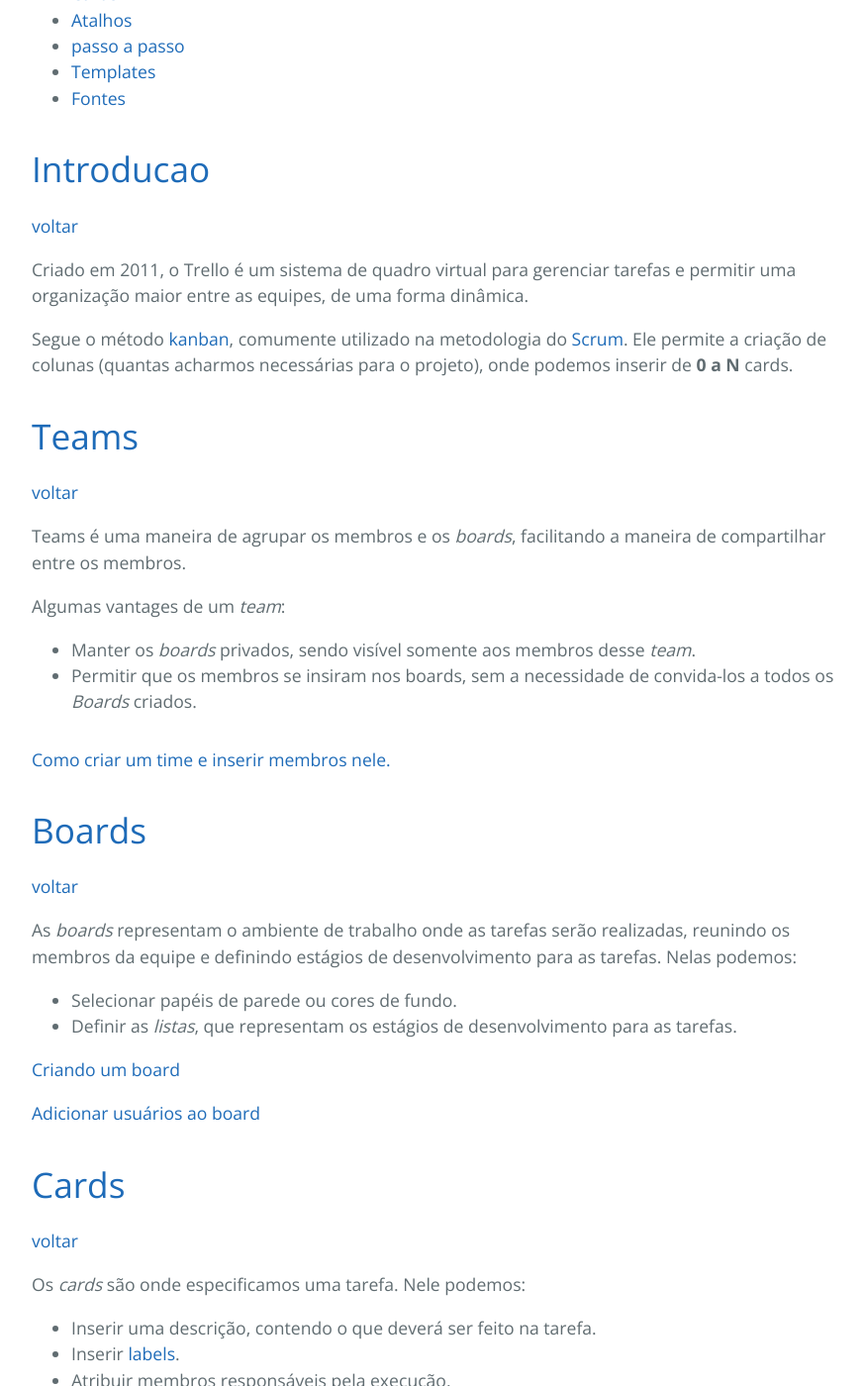
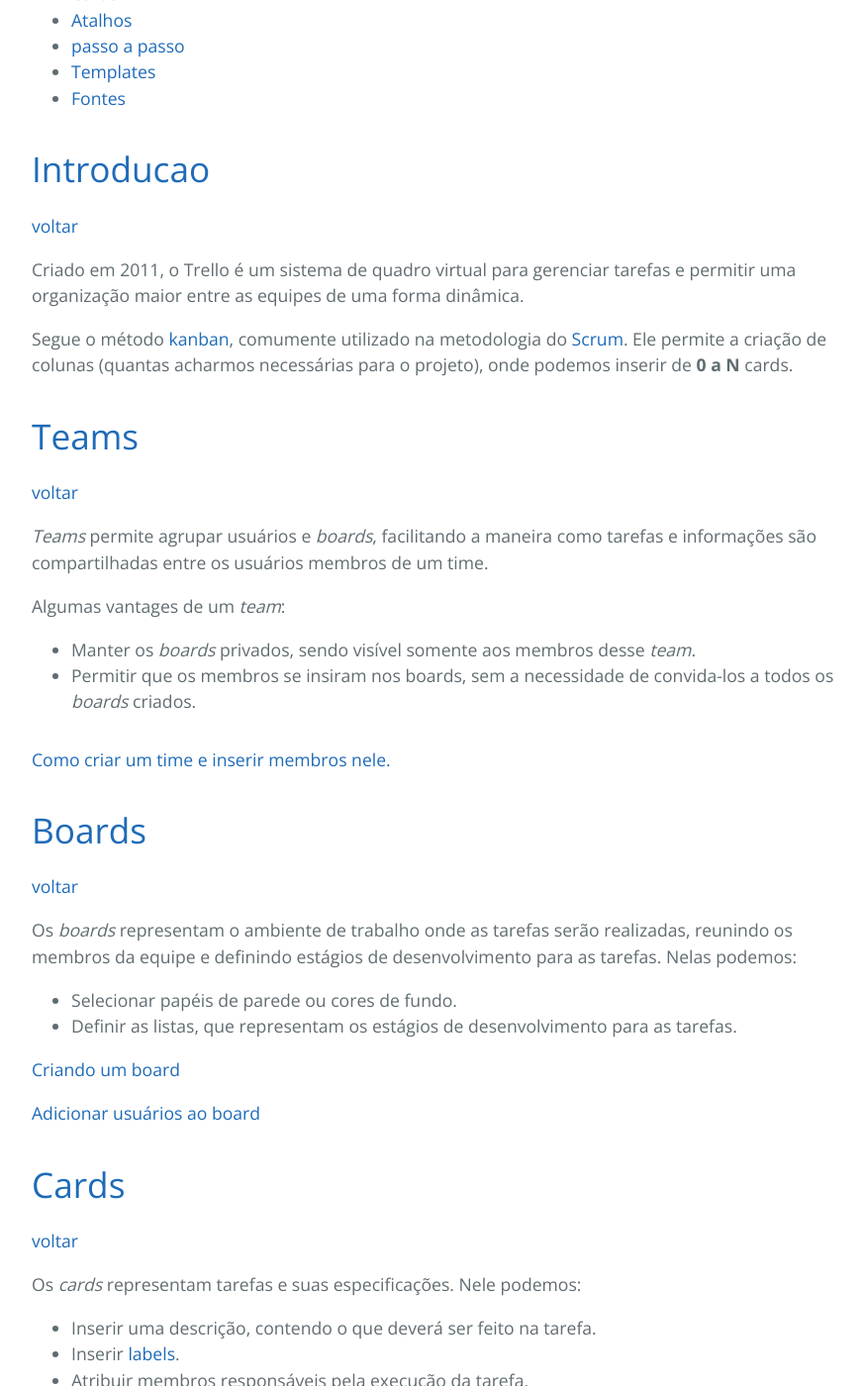
Before and after one commit to vert-capital/vert-capital.github.io, a Jekyll site: the page built from _posts/2018-07-16-treinamento-trello.md, in a window 1280 px wide and 1400 px high, scrolled down 624 px. Shown: the whole window at 99% size, without its empty margins (192-1065 px from the left). Built offline with Jekyll 4.4.1, drawn with Linux system fonts in a browser that asks for light colours; some of the changed text lies outside the part shown.

Commit message:
revisão de texto

```diff
--- a/_posts/2018-07-16-treinamento-trello.md
+++ b/_posts/2018-07-16-treinamento-trello.md
@@ -17,7 +17,7 @@ Treinamento sobre o Trello realizado no dia 16/07.
 # [Introducao][Introducao]
 [voltar][Voltar]
 
-Criado em 2011, o Trello é um sistema de quadro virtual para gerenciar tarefas e permitir uma organização maior entre as equipes, de uma forma dinâmica.
+Criado em 2011, o Trello é um sistema de quadro virtual para gerenciar tarefas e permitir uma organização maior entre as equipes de uma forma dinâmica.
 
 Segue o método [kanban][kanban], comumente utilizado na metodologia do [Scrum][scrum]. Ele permite a criação de colunas (quantas acharmos necessárias para o projeto),
 onde podemos inserir de **0 a N** cards.
@@ -25,11 +25,11 @@ onde podemos inserir de **0 a N** cards.
 # [Teams][Teams]
 [voltar][Voltar]
 
-Teams é uma maneira de agrupar os membros e os *boards*, facilitando a maneira de compartilhar entre os membros.
+*Teams* permite agrupar usuários e *boards*, facilitando a maneira como tarefas e informações são compartilhadas entre os usuários membros de um time.
 
 Algumas vantages de um *team*:
 * Manter os *boards* privados, sendo visível somente aos membros desse *team*.
-* Permitir que os membros se insiram nos boards, sem a necessidade de convida-los a todos os *Boards* criados.
+* Permitir que os membros se insiram nos boards, sem a necessidade de convida-los a todos os *boards* criados.
 
 #### [Como criar um time e inserir membros nele.][criando-um-time]
 
@@ -37,9 +37,9 @@ Algumas vantages de um *team*:
 # [Boards][Boards]
 [voltar][Voltar]
 
-As *boards* representam o ambiente de trabalho onde as tarefas serão realizadas, reunindo os membros da equipe e definindo estágios de desenvolvimento para as tarefas. Nelas podemos:
+Os *boards* representam o ambiente de trabalho onde as tarefas serão realizadas, reunindo os membros da equipe e definindo estágios de desenvolvimento para as tarefas. Nelas podemos:
 * Selecionar papéis de parede ou cores de fundo.
-* Definir as *listas*, que representam os estágios de desenvolvimento para as tarefas.
+* Definir as listas, que representam os estágios de desenvolvimento para as tarefas.
 
 [Criando um board][criando-um-board]
 
@@ -48,11 +48,11 @@ As *boards* representam o ambiente de trabalho onde as tarefas serão realizadas
 # [Cards][Cards]
 [voltar][Voltar]
 
-Os *cards* são onde especificamos uma tarefa. Nele podemos:
+Os *cards* representam tarefas e suas especificações. Nele podemos:
 * Inserir uma descrição, contendo o que deverá ser feito na tarefa.
 * Inserir [labels][labels-ref].
-* Atribuir membros responsáveis pela execução.
-* Definirmos uma data limite para a execução da tarefa.
+* Atribuir membros responsáveis pela execução da tarefa.
+* Definirmos um prazo para a execução da tarefa.
 * Inserir arquivos(.pdf, .png, .jpg, etc.).
 * Inserir comentários através do próprio card, ou [enviando um e-mail ao card específico][enviando-um-comentario-por-email].
 
```
Also changed, not shown: other parts of _posts/2018-07-16-treinamento-trello.md (+4 -4 lines).
